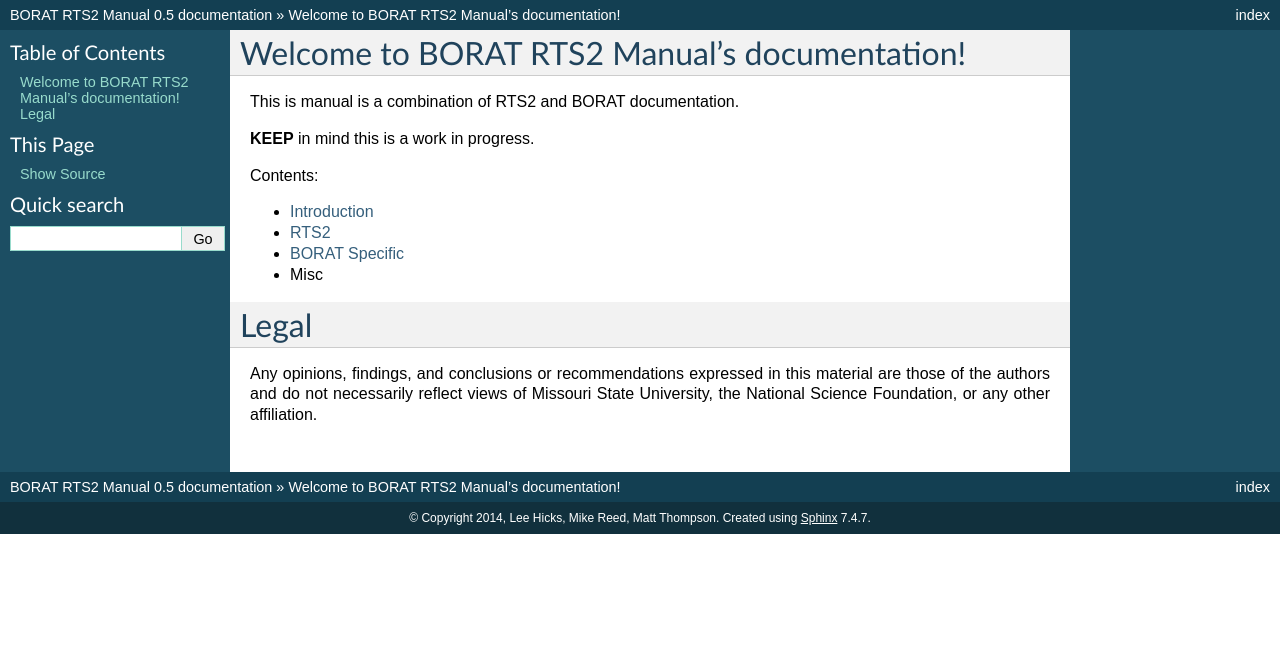
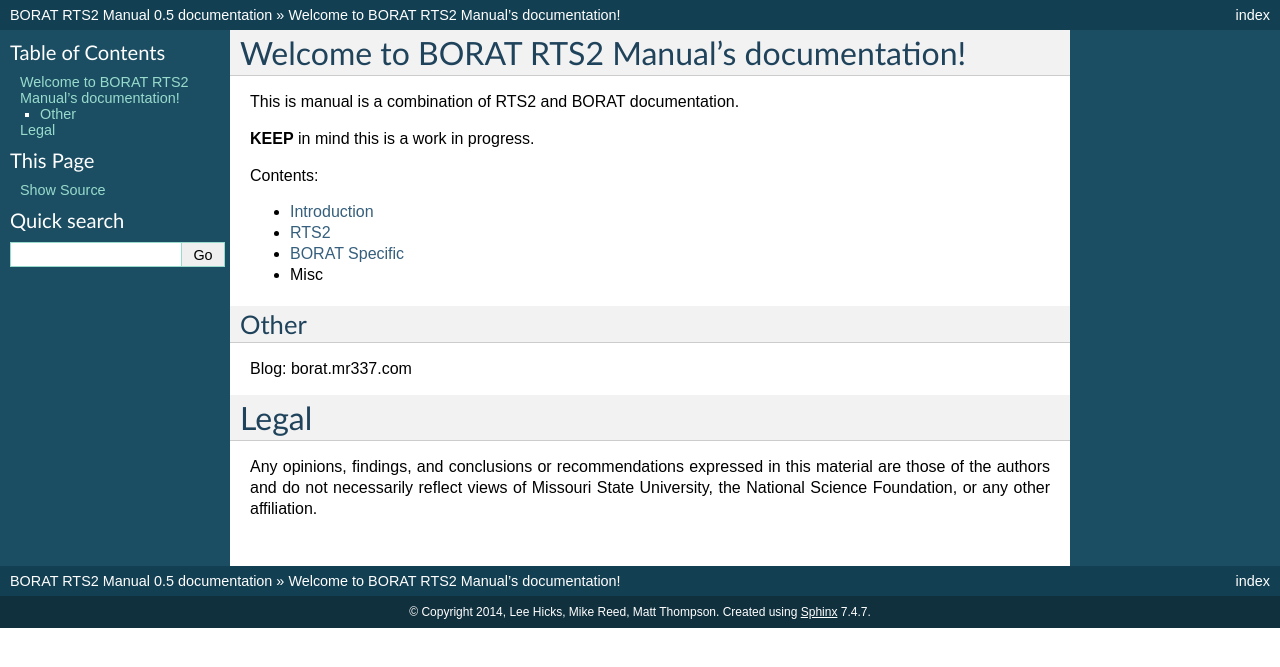
Before and after one commit to mr337/borat_manual, a Sphinx documentation site: the page built from docs/index.rst, in a window 1280 px wide. Shown: the top 667 px of the page. Built offline with Sphinx 7.4.7, drawn with Linux system fonts in a browser that asks for light colours; formulas are drawn with MathJax 3.

Commit message:
Added blog entry

```diff
--- a/docs/index.rst
+++ b/docs/index.rst
@@ -18,6 +18,10 @@ Contents:
 * :doc:`Misc <misc>`
 
 
+Other
+-----
+Blog: borat.mr337.com
+
 Legal
 =====
 Any opinions, findings, and conclusions or recommendations expressed in this
```
